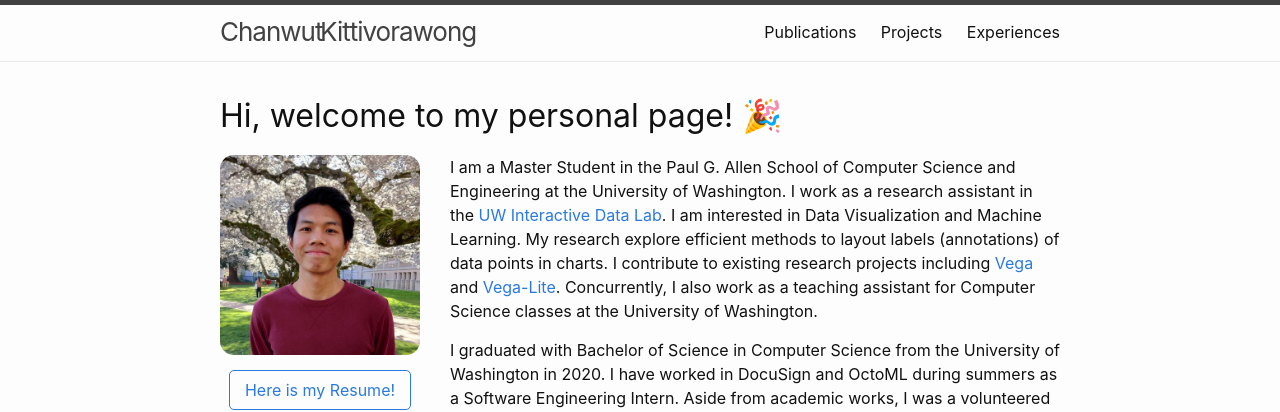
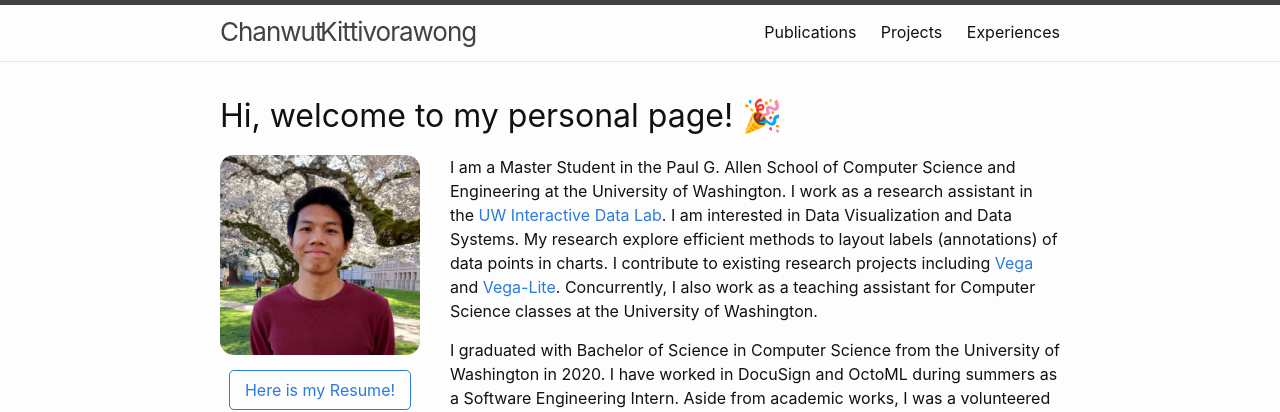
Before and after one commit to mozartfish/chanwutk.github.io, a Jekyll site: the page built from index.md, in a window 1280 px wide and 900 px high. Shown: the top 412 px of the window. Built offline with Jekyll 4.4.1, drawn with Linux system fonts in a browser that asks for light colours.

Commit message:
update interest

```diff
--- a/index.md
+++ b/index.md
@@ -6,7 +6,7 @@ layout: home
   Engineering at the University of Washington. I work as a research
   assistant in the
   <a href="https://idl.cs.washington.edu/">UW Interactive Data Lab</a>. I am
-  interested in Data Visualization and Machine Learning. My research explore
+  interested in Data Visualization and Data Systems. My research explore
   efficient methods to layout labels (annotations) of data points in charts.
   I contribute to existing research projects including
   <a href="https://vega.github.io/vega/">Vega</a> and
```
